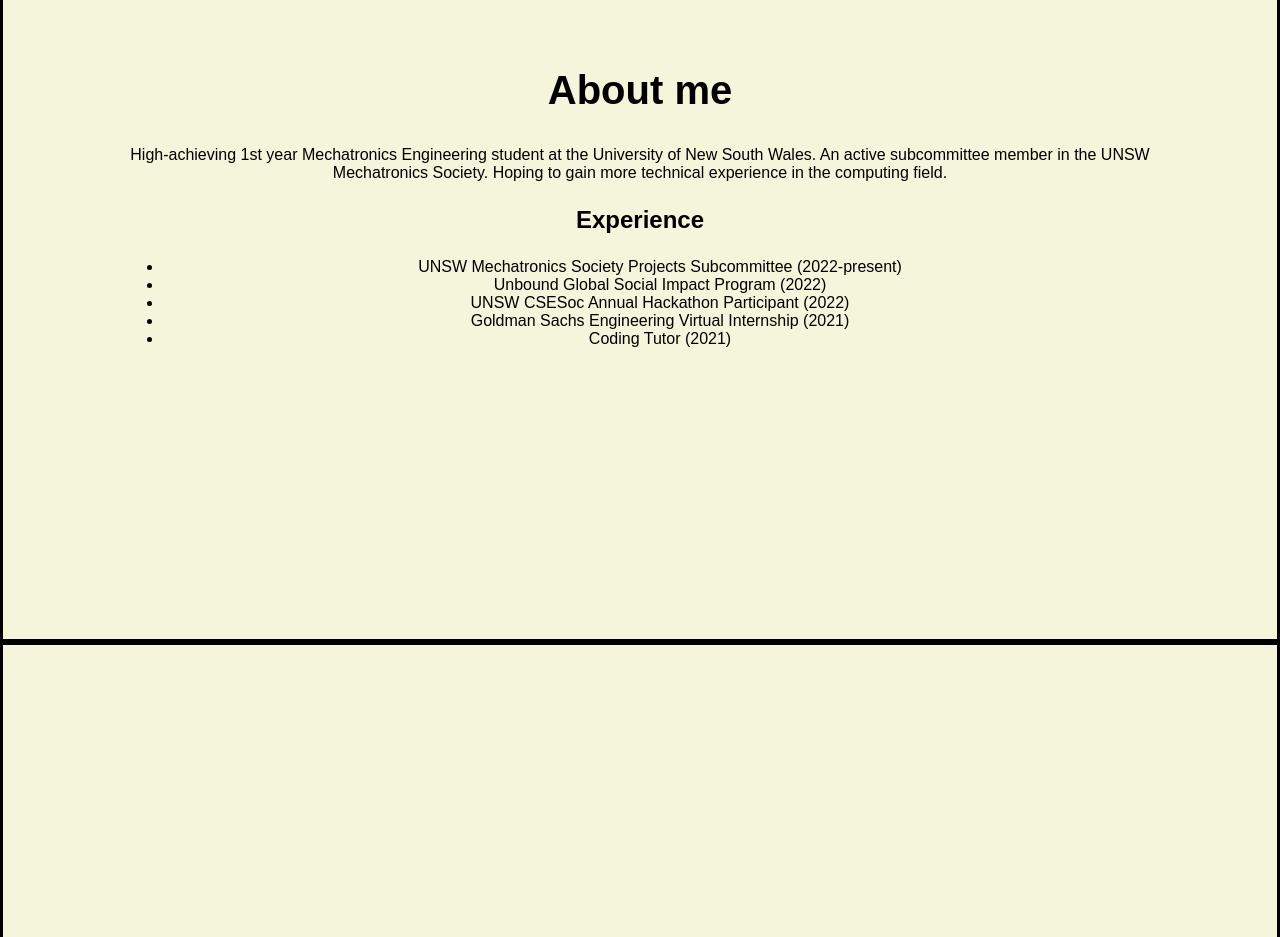
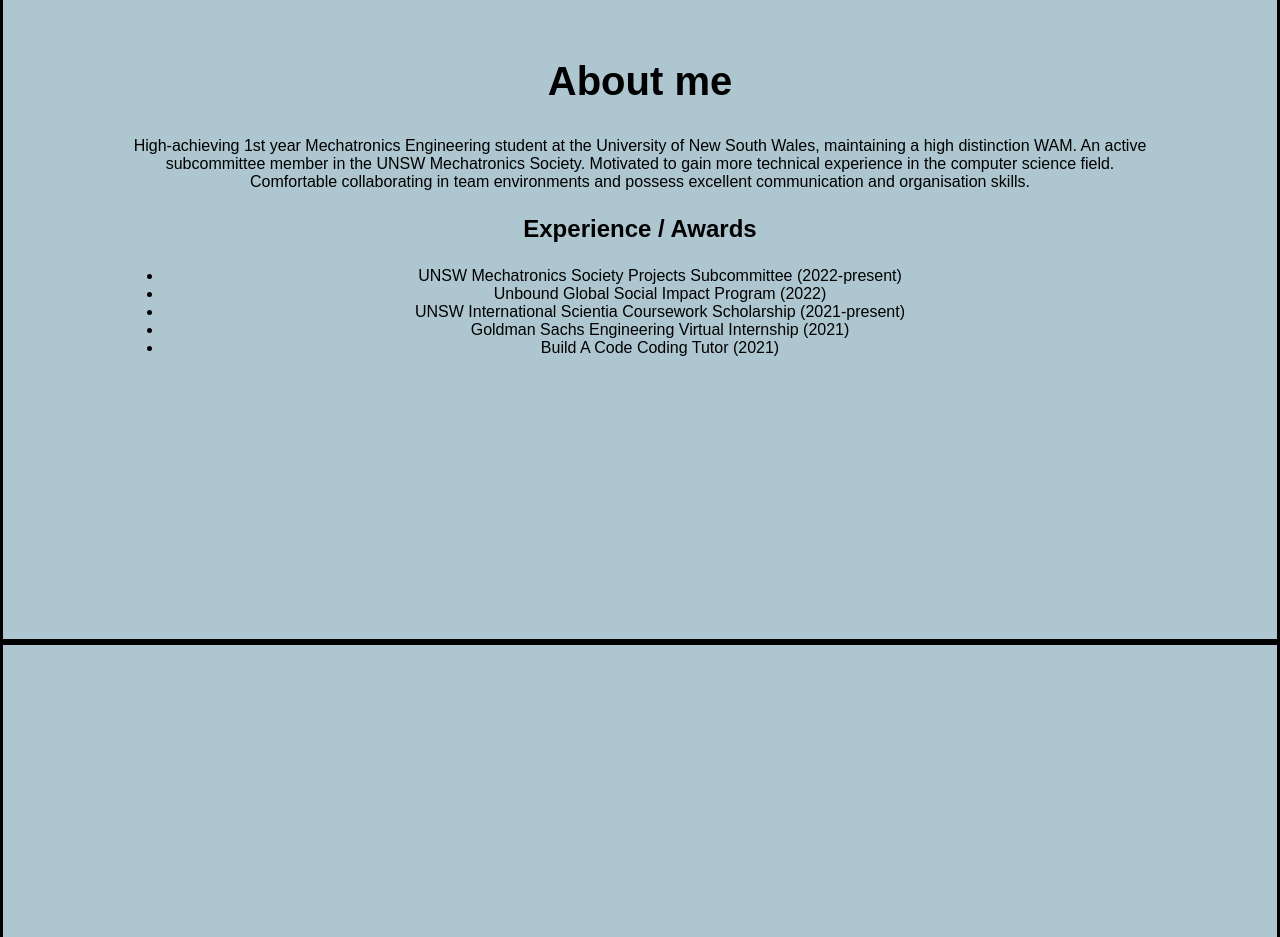
Before and after one commit to nicoleleoww/basicwebsite, a plain HTML site: page index.html in a window 1280 px wide. Shown: the part 1180-2117 px from the top of the page. Drawn offline with Linux system fonts and the light colour scheme.

Commit message:
changed bg colour and about me statement

```diff
--- a/index.html
+++ b/index.html
@@ -29,14 +29,14 @@
 			<section id="about">
 				<div class="section-inner">
 					<h2>About me</h2>
-					<p>High-achieving 1st year Mechatronics Engineering student at the University of New South Wales. An active subcommittee member in the UNSW Mechatronics Society. Hoping to gain more technical experience in the computing field.</p>
-					<h3>Experience</h3>
+					<p>High-achieving 1st year Mechatronics Engineering student at the University of New South Wales, maintaining a high distinction WAM. An active subcommittee member in the UNSW Mechatronics Society. Motivated to gain more technical experience in the computer science field. Comfortable collaborating in team environments and possess excellent communication and organisation skills.</p>
+					<h3>Experience / Awards</h3>
 					<ul>
 						<li>UNSW Mechatronics Society Projects Subcommittee (2022-present)</li>
 						<li>Unbound Global Social Impact Program (2022)</li>
-						<li>UNSW CSESoc Annual Hackathon Participant (2022)</li>
+						<li>UNSW International Scientia Coursework Scholarship (2021-present)</li>
 						<li>Goldman Sachs Engineering Virtual Internship (2021)</li>
-						<li>Coding Tutor (2021)</li>
+						<li>Build A Code Coding Tutor (2021)</li>
 					</ul>
 				</div>
 			</section>
--- a/style.css
+++ b/style.css
@@ -3,7 +3,7 @@ body {
   margin-top: 50px;
   background: url(bg.jpg) no-repeat;
   background-size: 1300px 690px;
-  background-color:beige;
+  background-color:#AEC6CF;
   font-family: sans-serif; /* Add this line */
 }
 
```
